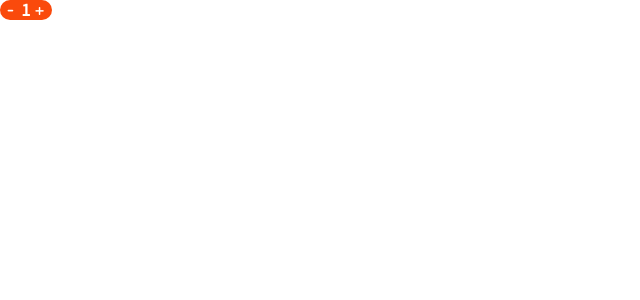
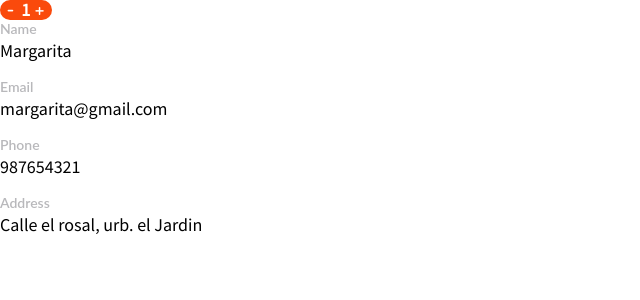
Before and after one commit to mangelpt/Store, a React (Create React App) app: page /login in a window 1280 px wide. Shown: the top 300 px of the page, without its empty margins (0-640 px from the left). Built offline with nearby package versions, Linux system fonts and the light colour scheme.

Commit message:
Join all the labels

```diff
--- a/src/App.js
+++ b/src/App.js
@@ -1,7 +1,7 @@
 import React from "react";
 import { css, Global } from "@emotion/react";
 import { Counter } from "./components/UI/Counter";
-
+import { CardProfile } from "./components/CardProfile";
 const cssGlobal = css`
 
   @import url('https://fonts.googleapis.com/css2?family=Source+Sans+Pro&display=swap');
@@ -17,6 +17,7 @@ function App() {
         styles={cssGlobal}
       />
       <Counter/>
+      <CardProfile/>
     </main>
   );
 }
--- /dev/null
+++ b/src/components/CardProfile.js
@@ -0,0 +1,43 @@
+import styled from "@emotion/styled"
+import  {CardInput} from "./UI/CardInput"
+
+const ContainerForm = styled.form`
+    display: flex;
+    flex-direction: column;
+    gap:8px;
+
+`
+
+export function CardProfile() {
+  return (
+    <>
+        <ContainerForm>
+           <CardInput
+                      textlabel="Name"
+                      name="name"
+                      type="text"
+                      placeholder="Margarita">
+           </CardInput>
+           <CardInput
+                      textlabel="Email"
+                      name="email"
+                      type="email"
+                      placeholder="margarita@gmail.com">
+           </CardInput>
+           <CardInput
+                      textlabel="Phone"
+                      name="phone"
+                      type="nuber"
+                      placeholder="987654321">
+           </CardInput>
+           <CardInput
+                      textlabel="Address"
+                      name="address"
+                      type="text"
+                      placeholder="Calle el rosal, urb. el Jardin">
+           </CardInput>
+
+        </ContainerForm>
+    </>
+  )
+}
--- /dev/null
+++ b/src/components/UI/CardInput.js
@@ -0,0 +1,25 @@
+import styled from "@emotion/styled"
+import { Lbl } from "./Labels"
+import  {Input} from "./Input"
+
+const ContainerInput = styled.div`
+    display: flex;
+    flex-direction: column;
+    width:208px;
+    height:50px;
+`
+
+export function CardInput({textlabel, name, type, placeholder}) {
+  return (
+    <>
+    <ContainerInput>
+      <Lbl>{textlabel}</Lbl>
+      <Input type={type}
+          name={name}
+          placeholder={placeholder}
+      >
+      </Input>
+    </ContainerInput>
+    </>
+  )
+}
--- a/src/components/UI/Input.js
+++ b/src/components/UI/Input.js
@@ -7,11 +7,11 @@ const Inpt = styled.input`
     font-size: 18px;
     line-height: 23px;
     border: 0;
-    width: 314px;
+    width: 208px;
     height: 27px;
     background: white;
     ::placeholder {
-        color: gray;
+        color: black;
     }
 `
 
@@ -22,6 +22,5 @@ export function Input( {type, name, placeholder} ) {
         name={name}
         placeholder={placeholder}
     ></Inpt>
-
   )
 }
--- a/src/components/UI/Labels.js
+++ b/src/components/UI/Labels.js
@@ -1,15 +1,10 @@
 import styled from "@emotion/styled"
 
-const Lbl = styled.label`
-    font-family: Source Sans Pro;;
+export const Lbl = styled.label`
+    font-family: Lato;
     font-style: normal;
+    font-weight: 600;
     font-size: 14px;
     line-height: 17px;
     color: #B8B8BB;
 `
-
-export function Labels( {text} ) {
-  return (
-    <Lbl>{text}</Lbl>
-  )
-}
```
